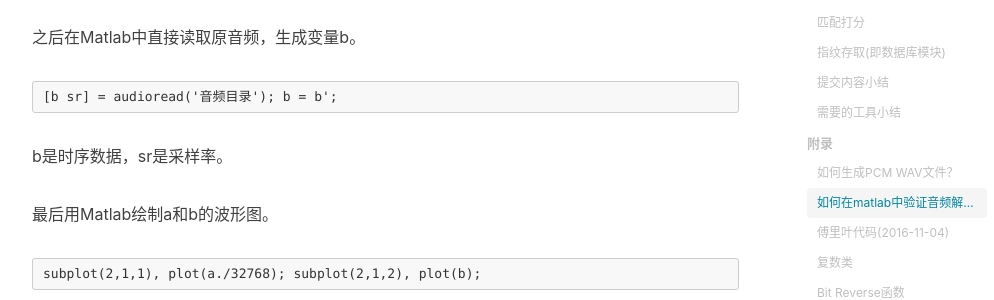
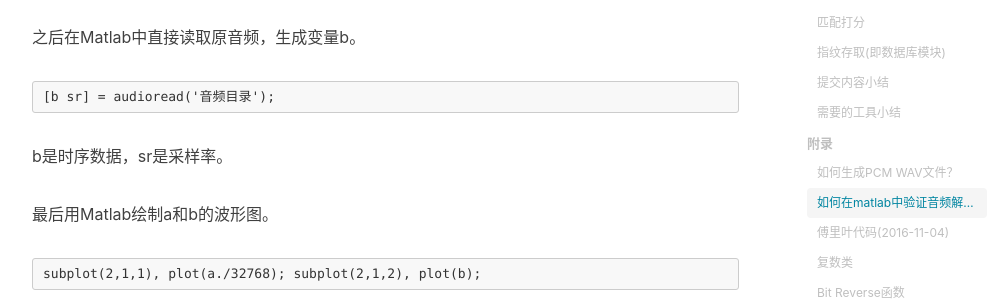
Before and after one commit to iss-java/iss-java.github.io, a Jekyll site: the page built from _posts/2016-10-23-Homework-3.markdown, in a window 1280 px wide and 900 px high, scrolled down 3914 px. Shown: the part 171-471 px from the top of the window, without its empty margins (233-1227 px from the left). Built offline with Jekyll 4.4.1, drawn with Linux system fonts in a browser that asks for light colours; nearby versions of some CDN libraries; comment, search, counter and statistics services are not loaded.

Commit message:
update matlab

````diff
--- a/_posts/2016-10-23-Homework-3.markdown
+++ b/_posts/2016-10-23-Homework-3.markdown
@@ -115,7 +115,7 @@ a = a(:,1);
 之后在Matlab中直接读取原音频，生成变量b。
 
 ``` Matlab
-[b sr] = audioread('音频目录'); b = b';
+[b sr] = audioread('音频目录');
 ```
 
 b是时序数据，sr是采样率。
````
